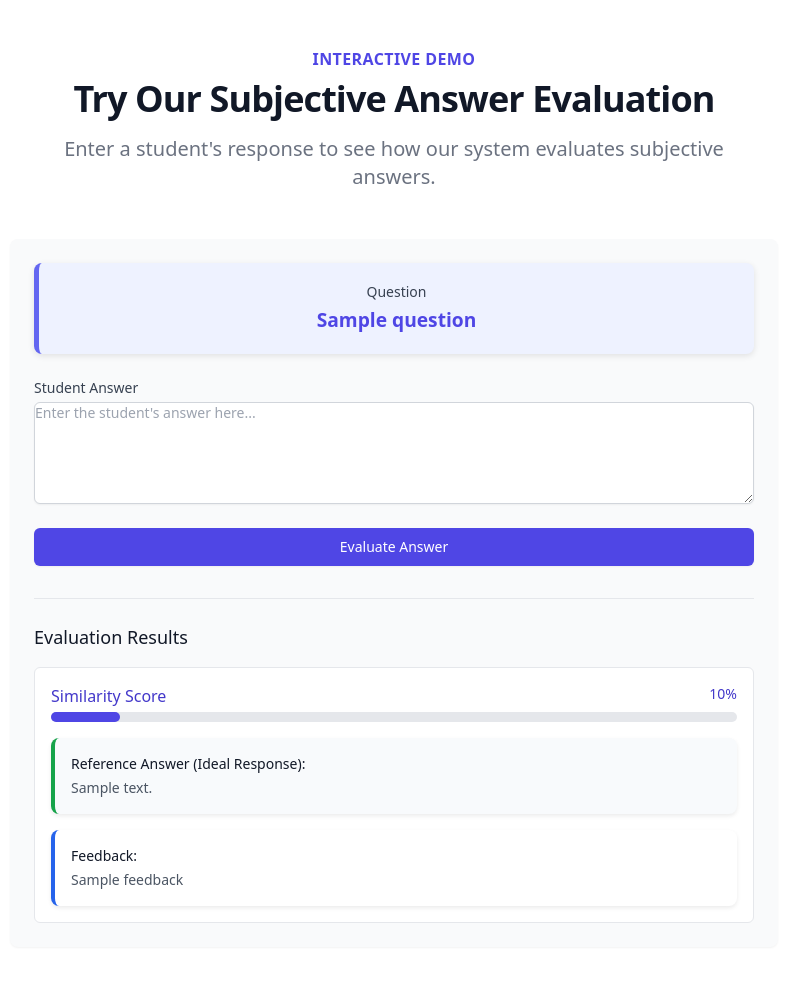
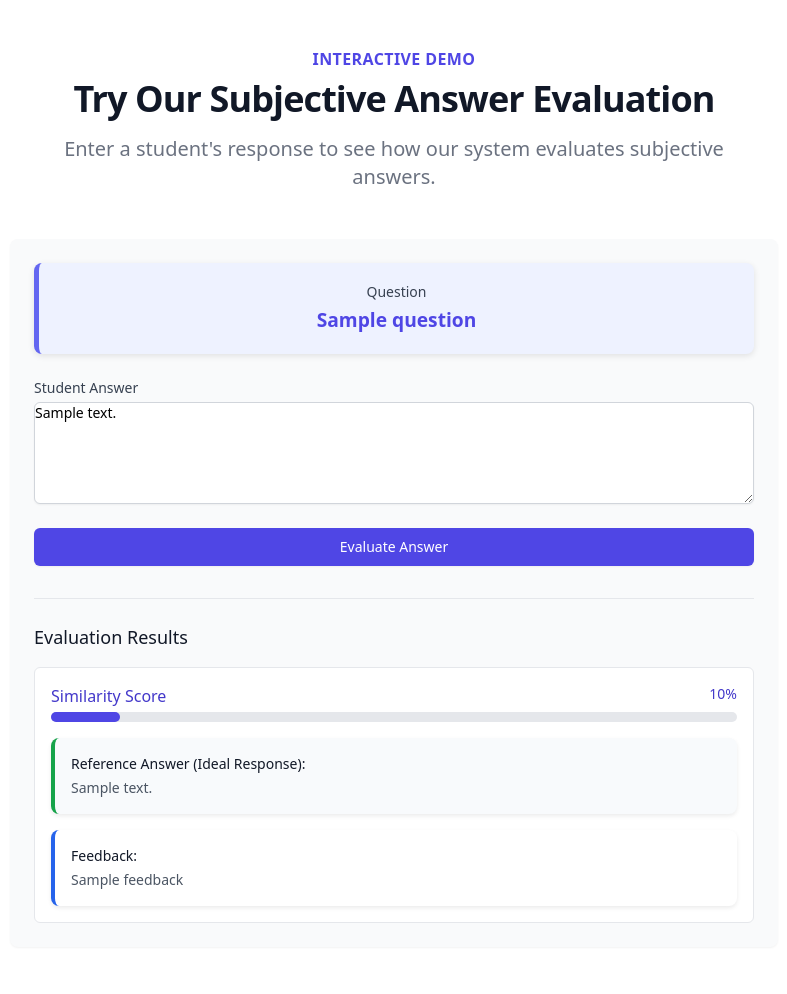
Before and after one commit to Tanmay-say/Subjective-Answer-Evalution, a Flask app: template flask-sae-ui/templates/demo.html in a window 1280 px wide. Shown: the part 65-1059 px from the top of the page, without its empty margins (246-1033 px from the left). Run offline with Flask 3, Linux system fonts and the light colour scheme; the template is opened without the code that fills it: most values are stand-ins (such as "Sample title", 1, 10 or a date in 2020); parts of the project's set-up code (start-up, migrations or seed data) failed here and were passed over; some libraries are stand-ins or nearby versions.

Commit message:
updsted demo.html so that the student answer persists

```diff
--- a/flask-sae-ui/templates/demo.html
+++ b/flask-sae-ui/templates/demo.html
@@ -31,7 +31,7 @@
                         <div class="mt-1">
                             <textarea id="student_answer" name="student_answer" rows="5"
                                       class="shadow-sm focus:ring-indigo-500 focus:border-indigo-500 block w-full sm:text-sm border-gray-300 rounded-md"
-                                      placeholder="Enter the student's answer here..."></textarea>
+                                      placeholder="Enter the student's answer here...">{{ student_answer if student_answer else '' }}</textarea>
                         </div>
                     </div>
 
```
